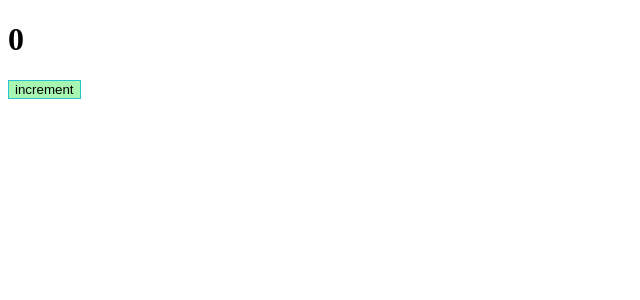
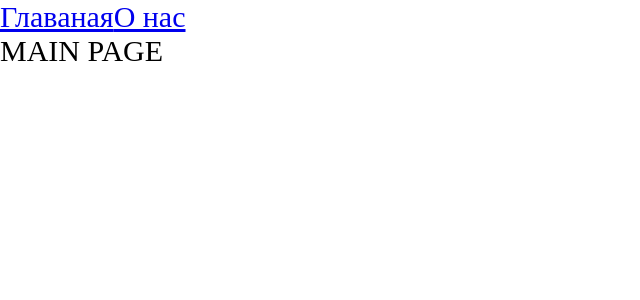
Before and after one commit to Lavrost/react-project, a React app: page / in a window 1280 px wide. Shown: the top 300 px of the page, without its empty margins (0-640 px from the left). Built offline with nearby package versions, Linux system fonts and the light colour scheme; the HTML template or start-up script is replaced by a standard one.

Commit message:
Добавил Code splitting и ленивую подгрузку

```diff
--- a/package.json
+++ b/package.json
@@ -18,10 +18,13 @@
         "@types/node": "^17.0.21",
         "@types/react": "^17.0.39",
         "@types/react-dom": "^17.0.11",
+        "@types/react-router-dom": "^5.3.3",
         "@types/webpack": "^5.28.0",
         "@types/webpack-dev-server": "^4.7.2",
         "css-loader": "^6.8.1",
         "html-webpack-plugin": "^5.5.3",
+        "mini-css-extract-plugin": "^2.5.3",
+        "react-router-dom": "^6.2.1",
         "sass": "^1.69.3",
         "sass-loader": "^13.3.2",
         "style-loader": "^3.3.3",
--- /dev/null
+++ b/src/App.tsx
@@ -0,0 +1,22 @@
+import { Suspense } from "react";
+import { Route, Routes, Link } from "react-router-dom";
+import "./index.scss";
+import { AboutPageAsync } from "./pages/AboutPage/AboutPage.async";
+import { MainPageAsync } from "./pages/MainPage/MainPage.async";
+
+const App = () => {
+    return (
+        <div className="app">
+            <Link to={'/'}>Главаная</Link>
+            <Link to={'/about'}>О нас</Link>
+            <Suspense fallback={<div>Loading...</div>}>
+                <Routes>
+                    <Route path={'/about'} element={<AboutPageAsync />} />
+                    <Route path={'/'} element={<MainPageAsync />}/>
+                </Routes>
+            </Suspense>
+        </div>
+    )
+}
+
+export default App;
--- a/src/components/Counter/Counter.scss
+++ b/src/components/Counter/Counter.module.scss
@@ -1,4 +1,4 @@
-button {
+.btn {
     border: 1px solid rgb(37, 196, 207);
     background-color: rgba(83, 238, 101, 0.5);
 }
--- a/src/components/Counter/Counter.tsx
+++ b/src/components/Counter/Counter.tsx
@@ -1,5 +1,6 @@
 import { useState } from "react"
-import './Counter.scss'
+import classes from './Counter.module.scss'
+
 
 
 export const Counter = () => {
@@ -12,7 +13,7 @@
     return (
         <>
             <h1>{count}</h1>
-            <button onClick={increment}>increment</button>
+            <button className={classes.btn} onClick={increment}>increment</button>
         </>
     )
 }
--- /dev/null
+++ b/src/index.scss
@@ -0,0 +1,9 @@
+* {
+    margin: 0;
+    padding: 0;
+    box-sizing: border-box;
+}
+
+.app {
+    font-size: 30px;
+}
--- a/src/index.tsx
+++ b/src/index.tsx
@@ -1,8 +1,10 @@
 import { render } from "react-dom";
-import { Counter } from "./components/Counter/Counter";
-
+import App from "./App";
+import { BrowserRouter } from "react-router-dom";
 
 render(
-    <Counter />,
+    <BrowserRouter>
+        <App/>
+    </BrowserRouter>,
     document.getElementById('root')
 );
--- /dev/null
+++ b/src/pages/AboutPage/AboutPage.async.tsx
@@ -0,0 +1,6 @@
+import { lazy } from 'react';
+
+export const AboutPageAsync = lazy(() => new Promise(resolve => {
+    // @ts-ignore
+    setTimeout(() => resolve(import('./AboutPage')), 1500)
+}));
--- /dev/null
+++ b/src/pages/AboutPage/AboutPage.tsx
@@ -0,0 +1,9 @@
+const AboutPage = () => {
+    return (
+        <div>
+            ABOUT PAGE
+        </div>
+    )
+}
+
+export default AboutPage;
--- /dev/null
+++ b/src/pages/MainPage/MainPage.async.tsx
@@ -0,0 +1,6 @@
+import { lazy } from 'react';
+
+export const MainPageAsync = lazy(() => new Promise(resolve => {
+    // @ts-ignore
+    setTimeout(() => resolve(import('./MainPage')), 1500)
+}));
--- /dev/null
+++ b/src/pages/MainPage/MainPage.tsx
@@ -0,0 +1,9 @@
+const MainPage = () => {
+    return (
+        <div>
+            MAIN PAGE
+        </div>
+    )
+}
+
+export default MainPage;
```
Also changed, not shown: src/global.d.ts (added, +7 -0 lines), 5 other files (tests, documents, lock files or other folders).
